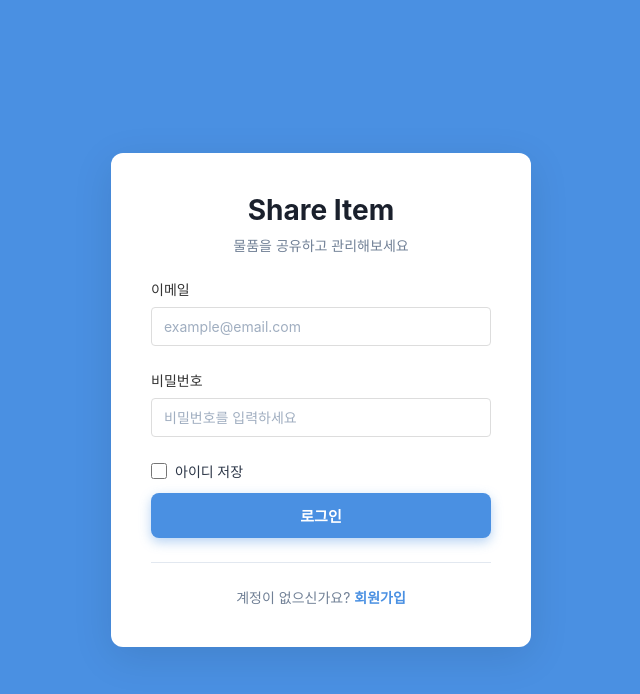
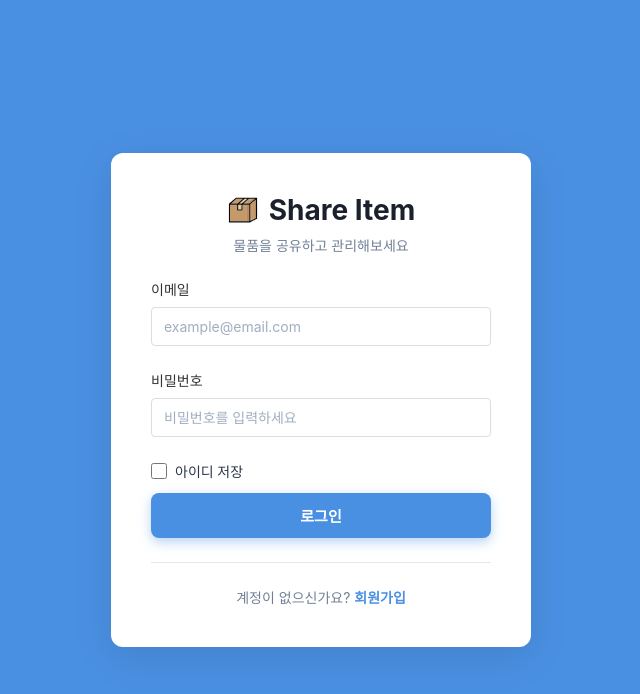
Before and after one commit to kim-jong-seong/shareitem, a React (Create React App) app: page / in a window 1280 px wide. Shown: the top 694 px of the page, without its empty margins (319-959 px from the left). Built offline with nearby package versions, Linux system fonts and the light colour scheme.

Commit message:
로그인화면 이모지추가

```diff
--- a/src/components/Login.js
+++ b/src/components/Login.js
@@ -1,6 +1,7 @@
 import { useState, useEffect } from 'react';
 import { API_URL } from '../config';
 import '../styles/Login.css';
+import boxIcon from '../assets/icons/box.svg';
 
 function Login(props) {
     const [formData, setFormData] = useState({
@@ -81,7 +82,10 @@ function Login(props) {
         <div className="auth-container">
             <div className="auth-card">
                 <div className="auth-header">
-                    <h2>Share Item</h2>
+                    <h2>
+                        <img src={boxIcon} alt="box" className="login-logo-icon" />
+                        Share Item
+                    </h2>
                     <p>물품을 공유하고 관리해보세요</p>
                 </div>
 
--- a/src/styles/Login.css
+++ b/src/styles/Login.css
@@ -38,6 +38,15 @@
   font-weight: 700;
   color: #1a202c;
   margin-bottom: 8px;
+  display: flex;
+  align-items: center;
+  justify-content: center;
+  gap: 10px;
+}
+
+.login-logo-icon {
+  width: 32px;
+  height: 32px;
 }
 
 .auth-header p {
```
